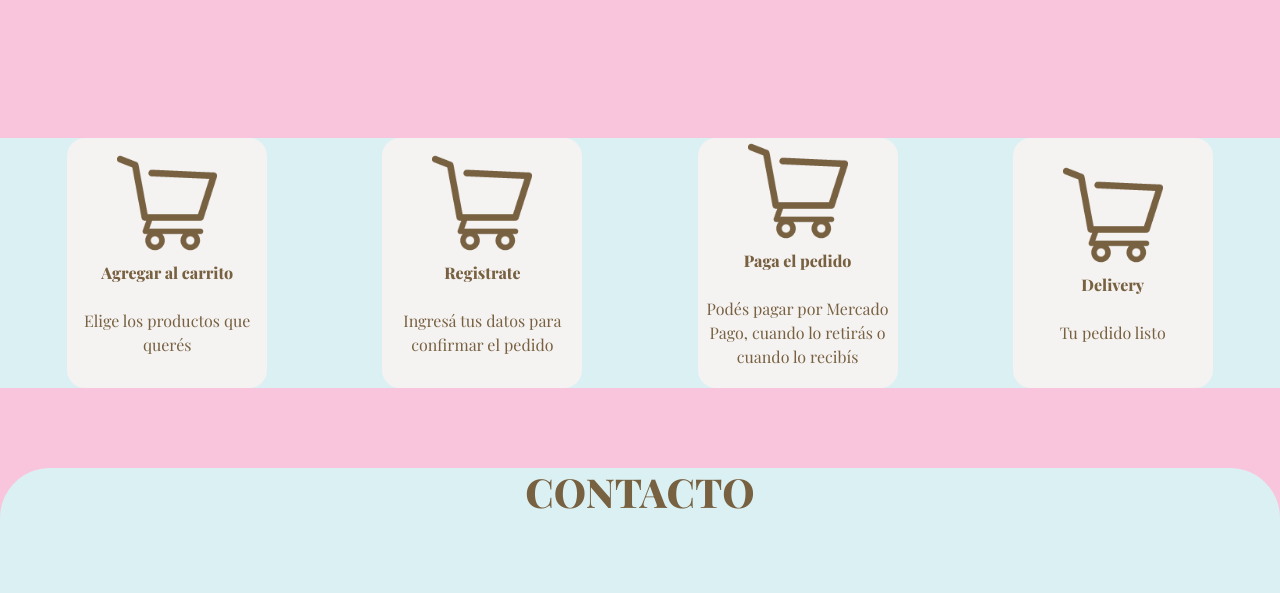
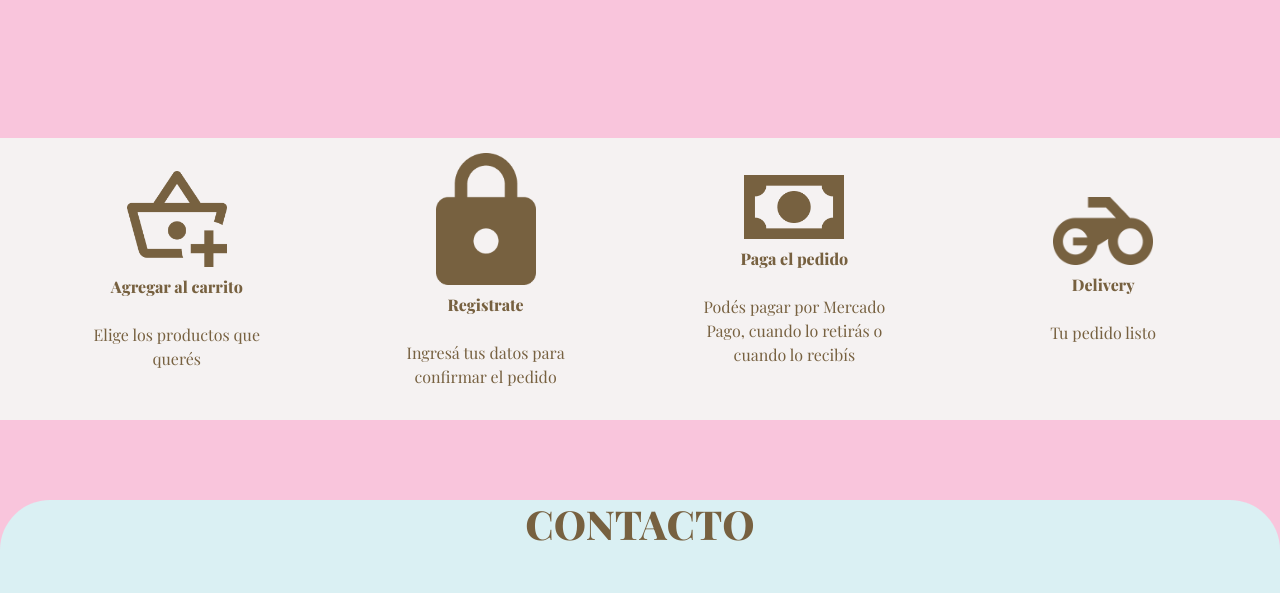
Before and after one commit to GabrielaBrun/entrega2-brun, a website: page index.html in a window 1280 px wide. Shown: the part 2156-2749 px from the top of the page. Drawn offline with nearby package versions, Linux system fonts and the light colour scheme.

Commit message:
entrega-final

```diff
--- a/index.html
+++ b/index.html
@@ -105,22 +105,22 @@
         </div>
         <div class="informacion-compra">
             <div class="info1">
-                <img src="./assets/img/carrito.png" alt="">
+                <img src="./assets/img/canasta.png" alt="">
                 <p class="pasos">Agregar al carrito</p>
                 <p>Elige los productos que querés</p>
             </div>
             <div class="info2">
-                <img src="./assets/img/carrito.png" alt="">
+                <img src="./assets/img/candado.png" alt="">
                 <p class="pasos">Registrate</p>
                 <p>Ingresá tus datos para confirmar el pedido</p>
             </div>
             <div class="info3">
-                <img src="./assets/img/carrito.png" alt="">
+                <img src="./assets/img/dinero.png" alt="">
                 <p class="pasos">Paga el pedido</p>
                 <p>Podés pagar por Mercado Pago, cuando lo retirás o cuando lo recibís</p>
             </div>
             <div class="info4">
-                <img src="./assets/img/carrito.png" alt="">
+                <img src="./assets/img/motocicleta.png" alt="">
                 <p class="pasos">Delivery</p>
                 <p>Tu pedido listo</p>
             </div>
--- a/scss/layout/_main-index.scss
+++ b/scss/layout/_main-index.scss
@@ -133,8 +133,10 @@ section{
     }
 }
 
+/*estilo info compra*/
+
 .informacion-compra{
-    background-color: #DAF0F3;
+    background-color: #f5f2f2;
     display: flex;
     flex-direction: row;
     flex-wrap: wrap;
@@ -142,6 +144,7 @@ section{
     gap: 3rem;
     margin-top: 10rem;
     margin-bottom: 5rem;
+    padding: 1rem;
     .info1{
         display: flex;
         flex-direction: column;
@@ -151,7 +154,6 @@ section{
         text-align: center;
         width: 200px;
         height: 250px;
-        background-color: #f5f2f2;
         border-radius: 1.125rem;
         img{
             width:100px;
@@ -174,7 +176,6 @@ section{
         text-align: center;
         width: 200px;
         height: 250px;
-        background-color: #f5f2f2;
         border-radius: 1.125rem;
         img{
         width:100px;
@@ -198,7 +199,6 @@ section{
         text-align: center;
         width: 200px;
         height: 250px;
-        background-color: #f5f2f2;
         border-radius: 1.125rem;
         img{
         width:100px;
@@ -222,7 +222,6 @@ section{
         text-align: center;
         width: 200px;
         height: 250px;
-        background-color: #f5f2f2;
         border-radius: 1.125rem;
         img{
         width:100px;
--- a/scss/layout/_main-login.scss
+++ b/scss/layout/_main-login.scss
@@ -1,9 +1,13 @@
+
+/*Estilo L O G I N*/
+
 .form-login{
     position: relative;
     background-color:#f5f2f2;
     border-radius:1.125rem;
     display: flex;
     flex-direction: column;
+    margin: 0.2rem;
     width: 300px;
     height: 300px;
     padding: 1.5rem;
--- a/scss/layout/_media320.scss
+++ b/scss/layout/_media320.scss
@@ -6,15 +6,7 @@
         }
 
 
-/*responsive 320px footer*/
-    .footer{
-
-        display: flex;
-        flex-direction: column;
-        justify-content:center;
-        align-items: center;
-        gap:3rem;
-        }
+/*responsive 320px  Home*/
         section{
             div{
                 .titulos{
@@ -70,7 +62,6 @@
                         top:7rem;
                         left: 3rem;
                         font-size: 1.9rem;
-                        color:#F5F1EC;
                         &:hover{
                             transform: scale(1.3);
                         }
@@ -94,7 +85,7 @@ section{
         justify-content: space-evenly;
         align-items: center;
         gap:4rem;
-        margin: 4rem;
+        margin: 2rem;
         .imagen-aboutus{
                 width:18rem;
                 height: 18rem;
@@ -233,4 +224,14 @@ main{
             }
         }
     }
+
+    /*responsive 320px footer*/
+    .footer{
+
+        display: flex;
+        flex-direction: column;
+        justify-content:center;
+        align-items: center;
+        gap:3rem;
+        }
 }
--- a/scss/layout/_media768.scss
+++ b/scss/layout/_media768.scss
@@ -3,14 +3,7 @@
 
 @media(max-width: 768px){
 
-/*responsive max width 768px FOOTER*/
-    .footer{
-        display: flex;
-        flex-direction: column;
-        justify-content:center;
-        align-items: center;
-        gap:3rem;
-        }
+
 
 /*responsive max width 768px seccion Home*/
 
@@ -128,4 +121,16 @@ main{
             }
         }
     }
+
+/*responsive max width 768px FOOTER*/
+.footer{
+    display: flex;
+    flex-direction: column;
+    justify-content:center;
+    align-items: center;
+    gap:3rem;
+    }
+
+
+
 }
```
Also changed, not shown: assets/img/canasta.png (added), assets/img/candado.png (added), assets/img/dinero.png (added), assets/img/motocicleta.png (added), css/style.css, 1 other file.
